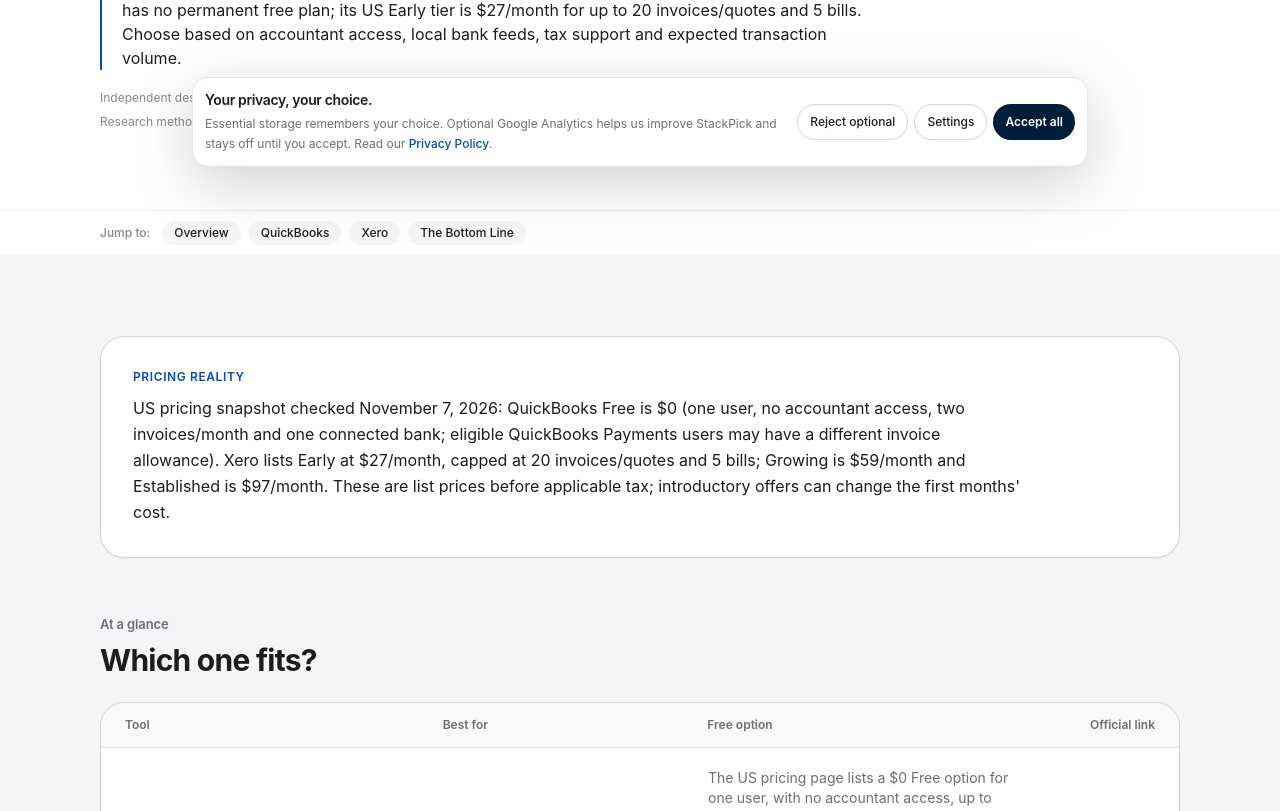
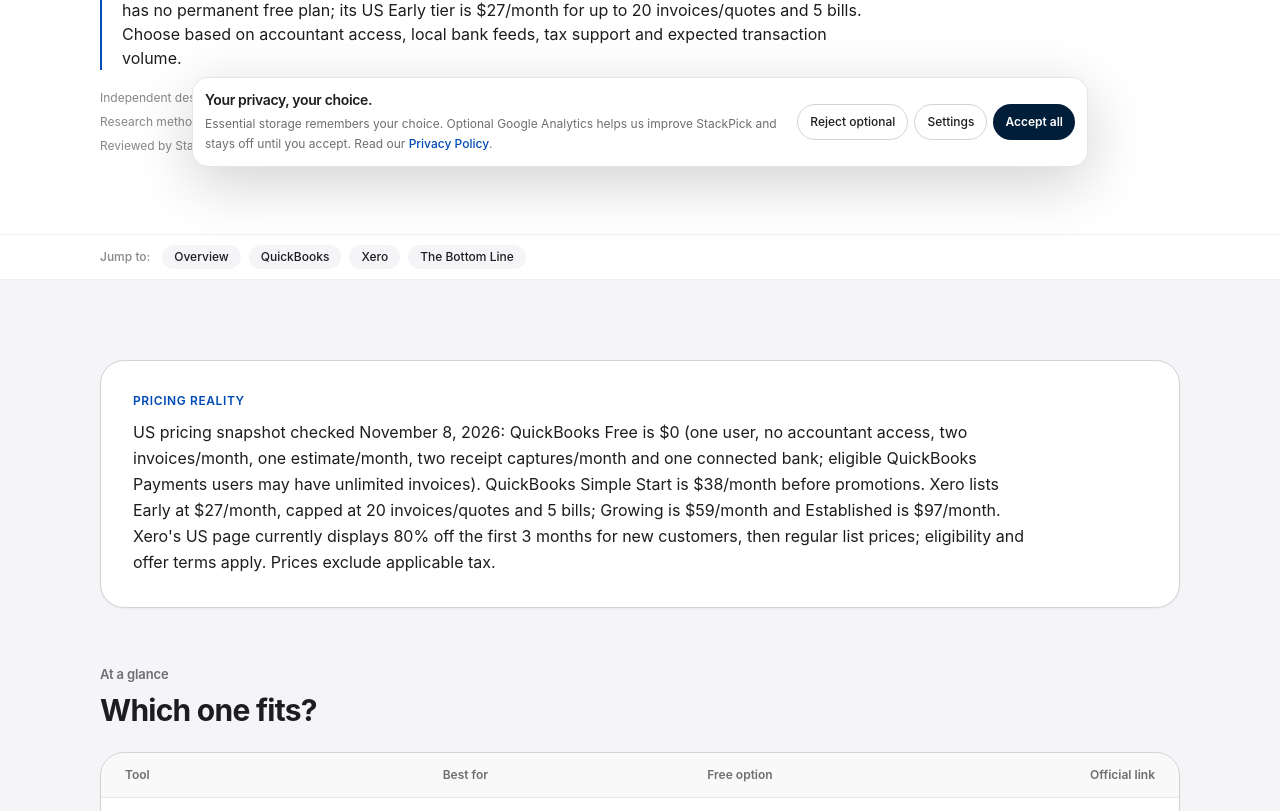
Before and after one commit to LinukaBandara/StackPick, a Next.js app: page /best/quickbooks-vs-xero in a window 1280 px wide. Shown: the part 609-1420 px from the top of the page. Built offline with nearby package versions, Linux system fonts and the light colour scheme; no server answers.

Commit message:
content: refresh QuickBooks vs Xero pricing and free limits

```diff
--- a/app/best/quickbooks-vs-xero/page.tsx
+++ b/app/best/quickbooks-vs-xero/page.tsx
@@ -12,12 +12,13 @@ export default function Page() {
     <ComparisonArticle
       title="QuickBooks vs Xero"
       slug="quickbooks-vs-xero"
-      intro="For US small businesses, QuickBooks offers a limited free starting point while Xero starts with a paid plan and caps activity on its Early tier. The better fit depends on invoice volume, accountant access, team workflow and local accounting support—not a universal winner. Prices and product details below were checked on November 7, 2026; features and offers can change."
+      reviewedOn="2026-11-08"
+      intro="For US small businesses, QuickBooks offers a limited free starting point while Xero starts with a paid plan and caps activity on its Early tier. The better fit depends on invoice volume, accountant access, team workflow and local accounting support—not a universal winner. Prices and product details below were checked on November 8, 2026; features and offers can change."
       quickAnswer="QuickBooks Free is a narrow US entry option: $0, one user, no accountant access, two invoices/month and one connected bank (with a QuickBooks Payments eligibility exception). Xero has no permanent free plan; its US Early tier is $27/month for up to 20 invoices/quotes and 5 bills. Choose based on accountant access, local bank feeds, tax support and expected transaction volume."
-      pricingNote="US pricing snapshot checked November 7, 2026: QuickBooks Free is $0 (one user, no accountant access, two invoices/month and one connected bank; eligible QuickBooks Payments users may have a different invoice allowance). Xero lists Early at $27/month, capped at 20 invoices/quotes and 5 bills; Growing is $59/month and Established is $97/month. These are list prices before applicable tax; introductory offers can change the first months' cost."
+      pricingNote="US pricing snapshot checked November 8, 2026: QuickBooks Free is $0 (one user, no accountant access, two invoices/month, one estimate/month, two receipt captures/month and one connected bank; eligible QuickBooks Payments users may have unlimited invoices). QuickBooks Simple Start is $38/month before promotions. Xero lists Early at $27/month, capped at 20 invoices/quotes and 5 bills; Growing is $59/month and Established is $97/month. Xero's US page currently displays 80% off the first 3 months for new customers, then regular list prices; eligibility and offer terms apply. Prices exclude applicable tax."
       tools={[
         { name: "QuickBooks", bestFor: "US sole proprietors or small teams comparing a limited free entry plan with paid bookkeeping features", freeOption: "The US pricing page lists a $0 Free option for one user, with no accountant access, up to two invoices per month and one connected bank; eligible users who enable QuickBooks Payments may qualify for an invoice-limit exception. Simple Start is a paid plan; check the live page for its regular price and any time-limited offer.", tradeoff: "The free plan is restrictive for recurring invoicing or accountant collaboration. Paid plan user limits also matter: compare the exact tier against your team size and required features. Regional products and plan details differ outside the US.", url: "https://quickbooks.intuit.com/pricing/" },
-        { name: "Xero", bestFor: "Businesses that need a paid accounting plan with room to invite collaborators", freeOption: "The US Early plan is $27/month before tax and includes up to 20 invoices/quotes and 5 bills. Growing is $59/month and Established is $97/month; optional add-ons and payment fees can add to the total.", tradeoff: "There is no permanent free plan on the US pricing page. Early's invoice and bill caps can be a poor fit for businesses with higher transaction volume, so estimate a full month before choosing it.", url: "https://www.xero.com/us/pricing-plans/" },
+        { name: "Xero", bestFor: "Businesses that need a paid accounting plan with room to invite collaborators", freeOption: "The US Early plan is $27/month before tax and includes up to 20 invoices/quotes and 5 bills. Growing is $59/month and Established is $97/month; the current pricing page displays 80% off for the first 3 months for eligible new customers. Optional add-ons and payment fees can add to the total.", tradeoff: "There is no permanent free plan on the US pricing page. Early's invoice and bill caps can be a poor fit for businesses with higher transaction volume, so estimate a full month before choosing it.", url: "https://www.xero.com/us/pricing-plans/" },
       ]}
       bottomLine="QuickBooks is the practical first choice when your bookkeeper already uses it or its local integrations match your workflow. Xero is worth shortlisting when cloud collaboration and its plan structure fit your team. Neither wins universally: confirm local tax and bank support, calculate the full recurring cost, and test month-end tasks before migrating."
     >
@@ -60,7 +61,7 @@ export default function Page() {
           </p>
           <h3 className="mt-12 text-2xl font-semibold tracking-tight">Where the entry plans stop fitting</h3>
           <p className="mt-4 max-w-3xl text-base leading-7 text-[#6e6e73]">
-            QuickBooks Free is a narrow US starting point: its current pricing page lists one user, no accountant access, two invoices per month and one connected bank. It may suit someone exploring basic bookkeeping, but not a business that invoices regularly or needs an accountant in the books. Xero Early is paid and allows 20 invoices/quotes and 5 bills; a business near either cap should compare the next tier rather than assume the entry plan will be enough. These are plan limits, not a recommendation to choose one vendor.
+            QuickBooks Free is a narrow US starting point: its current pricing page lists one user, no accountant access, two invoices per month, one estimate per month, two receipt captures per month and one connected bank; users who qualify for QuickBooks Payments and enable it may have unlimited invoices. It may suit someone exploring basic bookkeeping, but not a business that invoices regularly or needs an accountant in the books. Xero Early is paid and allows 20 invoices/quotes and 5 bills; a business near either cap should compare the next tier rather than assume the entry plan will be enough. These are plan limits, not a recommendation to choose one vendor.
           </p>
           <div className="mt-6 overflow-x-auto rounded-2xl border border-[#e4e7ec]">
             <table className="w-full min-w-[640px] border-collapse text-left text-sm">
@@ -80,7 +81,7 @@ export default function Page() {
             <li>Confirm permissions, audit history, data exports and the process for correcting mistakes before inviting the whole team.</li>
           </ol>
           <h3 className="mt-12 text-2xl font-semibold tracking-tight">Official plan sources checked</h3>
-          <p className="mt-4 max-w-3xl text-base leading-7 text-[#6e6e73]">Provider pages checked November 7, 2026. The figures above are US list prices and plan limits shown on the linked pages on that date; promotions, taxes, add-ons and plan details can change. QuickBooks' pricing page lists a limited Free plan and paid tiers. Xero's US page lists Early, Growing and Established at $27, $59 and $97 per month respectively, with the Early limits noted above. This is a desk-based comparison; StackPick has not documented a hands-on test of these accounting products.</p>
+          <p className="mt-4 max-w-3xl text-base leading-7 text-[#6e6e73]">Provider pages checked November 8, 2026. The figures above are US list prices and plan limits shown on the linked pages on that date; promotions, taxes, add-ons and plan details can change. QuickBooks' pricing page lists a limited Free plan and paid tiers. Xero's US page lists Early, Growing and Established at $27, $59 and $97 per month respectively, with the Early limits noted above. This is a desk-based comparison; StackPick has not documented a hands-on test of these accounting products.</p>
           <ul className="mt-5 max-w-3xl list-disc space-y-3 pl-6 text-sm leading-6 text-[#6e6e73]">
             <li><a className="underline underline-offset-4" href="https://quickbooks.intuit.com/pricing/" target="_blank" rel="noreferrer">QuickBooks Online official pricing</a> — current plan details and promotions.</li>
             <li><a className="underline underline-offset-4" href="https://www.xero.com/us/pricing-plans/" target="_blank" rel="noreferrer">Xero US pricing plans</a> — current subscription tiers, usage caps and add-ons.</li>
```
